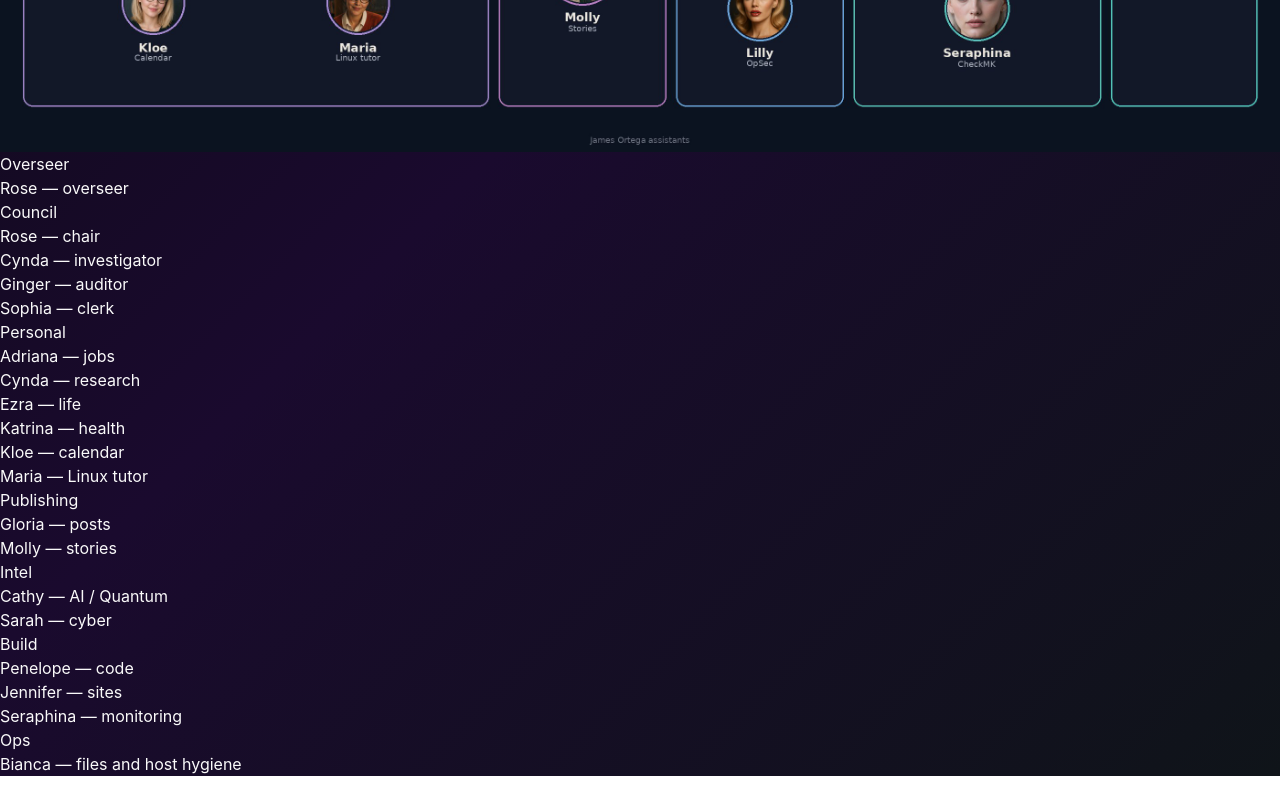
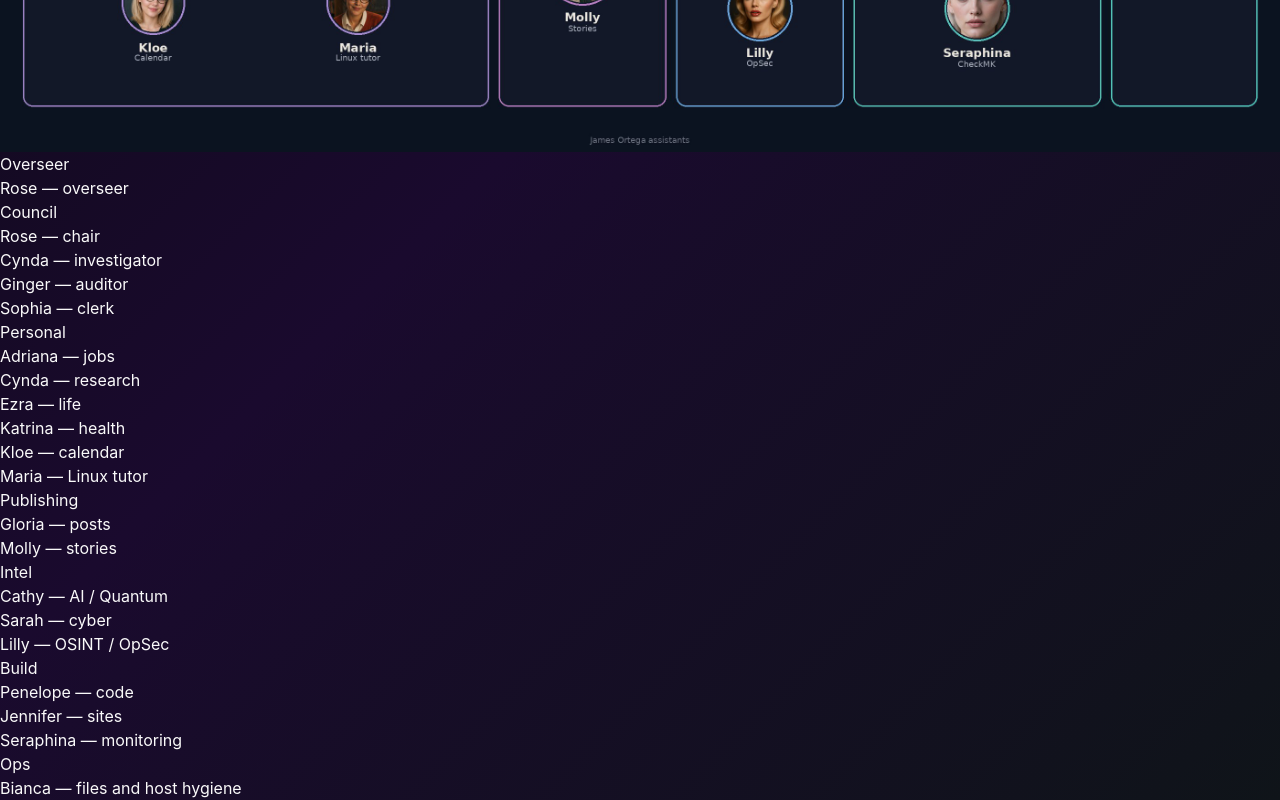
Before and after one commit to rlocone/port0, a Next.js app: page /fleet in a window 1280 px wide. Shown: the part 760-1560 px from the top of the page. Before the commit the page ends 1536 px from the top, so only its background shows below. Built offline with nearby package versions, Linux system fonts and the light colour scheme; no server answers.

Commit message:
Add Lilly to /fleet Intel group

```diff
--- a/app/fleet/page.tsx
+++ b/app/fleet/page.tsx
@@ -35,6 +35,7 @@ const groups: { name: string; people: { name: string; role: string }[] }[] = [
     people: [
       { name: 'Cathy', role: 'AI / Quantum' },
       { name: 'Sarah', role: 'cyber' },
+      { name: 'Lilly', role: 'OSINT / OpSec' },
     ],
   },
   {
```
